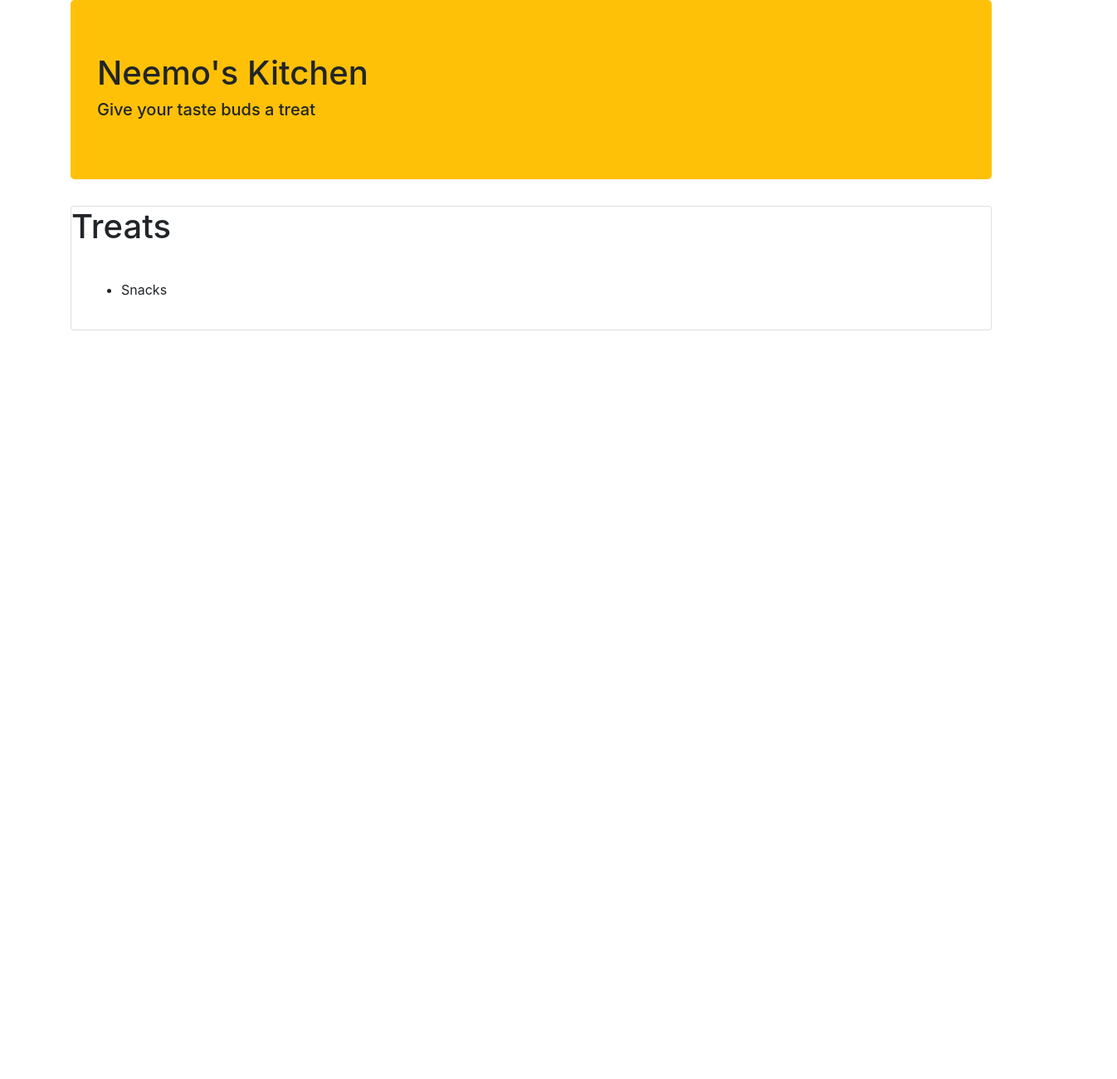
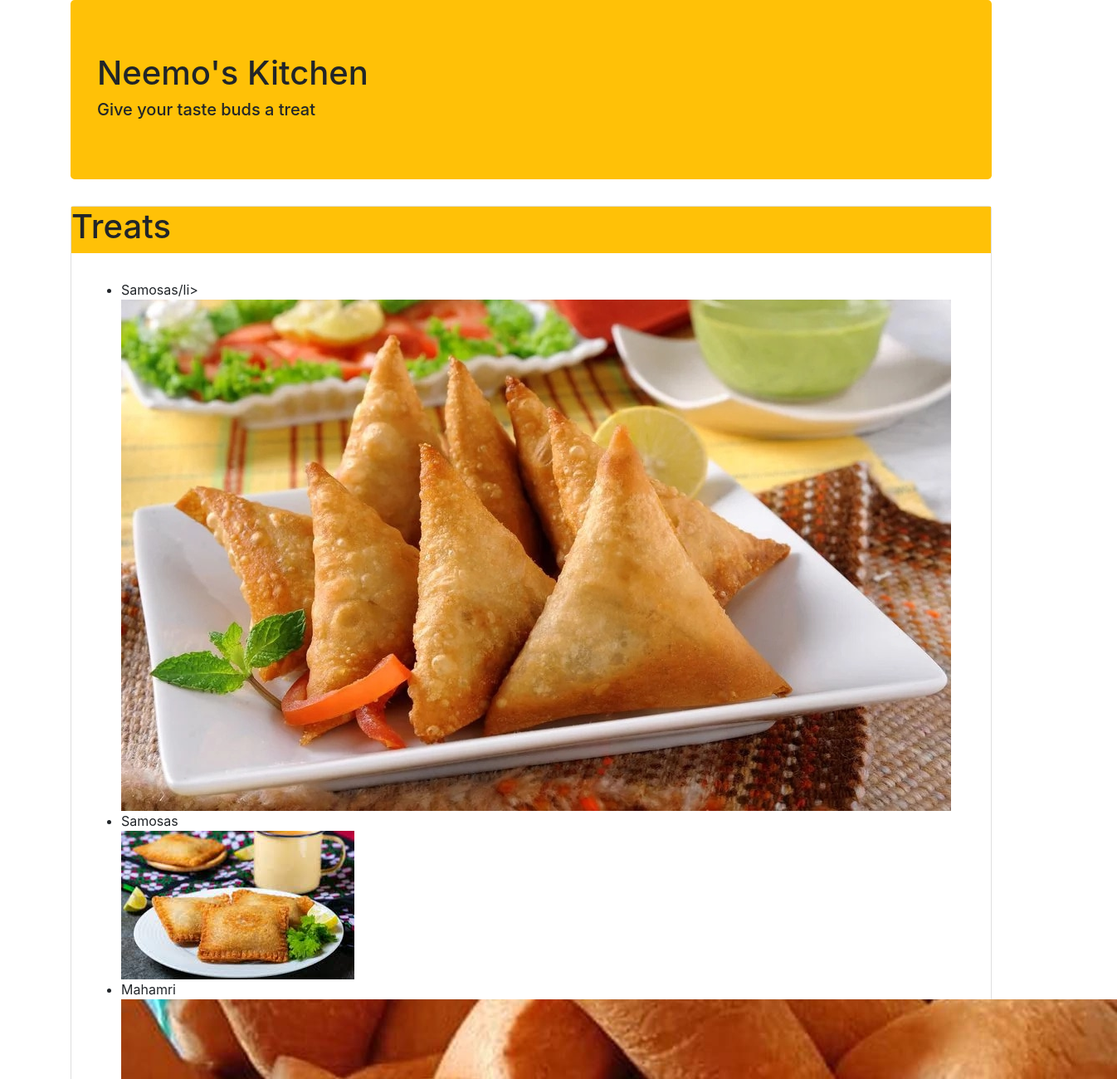
Before and after one commit to Wairimuk/catering, a plain HTML site: page index.html in a window 1280 px wide. Shown: the top 1300 px of the page at 83% size, 1346 px wide, since content can reach past the window. Before the commit the page ends 800 px from the top, so only its background shows below. Drawn offline with nearby package versions, Linux system fonts and the light colour scheme.

Commit message:
add images to class card-body

```diff
--- a/index.html
+++ b/index.html
@@ -16,12 +16,17 @@
     <h5>Give your taste buds a treat</h5>
   </div>
   <div class="card">
-    <div class="card-title">
+    <div class="card-title bg-warning">
       <h1>Treats</h1>
     </div>
     <div class="card-body">
       <ul>
-        <li>Snacks</li>
+        <li>Samosas/li>
+          <img src="./images/snack2.jpg" alt="Food photo">
+        <li>Samosas</li>
+        <img src="./images/snack1.jpeg" alt="Food photo">
+        <li>Mahamri</li>
+        <img src="./images/snack.jpg" alt="Food photo">
       </ul>
     </div>
 
```
